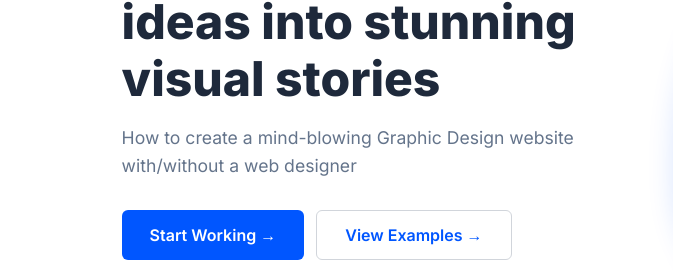
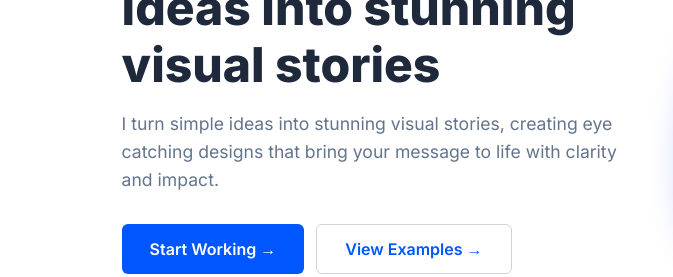
Before and after one commit to Besukal12/selman-graphics, a plain HTML site: page index.html in a window 1280 px wide. Shown: the part 350-627 px from the top of the page, 0-673 px from the left. Drawn offline with Linux system fonts and the light colour scheme; grey boxes are pictures that could not be loaded.

Commit message:
fixing the text of site

```diff
--- a/index.html
+++ b/index.html
@@ -41,7 +41,7 @@
     <div class="hero-content">
         <span class="badge">HEY, I,M SELAM</span>
         <h1>I transform simple ideas into stunning visual stories</h1>
-        <p>How to create a mind-blowing Graphic Design website with/without a web designer</p>
+        <p>I turn simple ideas into stunning visual stories, creating eye catching designs that bring your message to life with clarity and impact.</p>
 
         <div class="hero-buttons">
             <button class="primary-btn">Start Working →</button>
```
